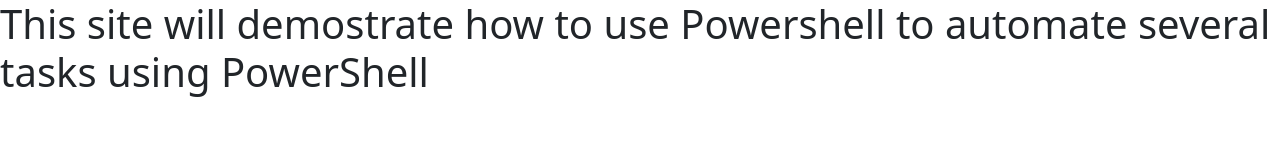
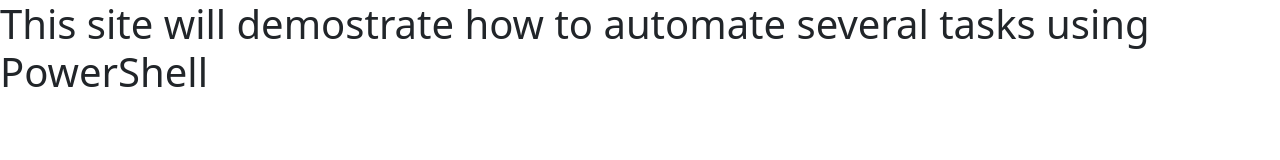
Before and after one commit to rustyrat21/Workstation_PS_Scripts, a plain HTML site: page index.html in a window 1280 px wide. Drawn offline with Linux system fonts and the light colour scheme.

Commit message:
Shorting the Header

```diff
--- a/index.html
+++ b/index.html
@@ -8,7 +8,7 @@
     <link href="/css/bootstrap.min.css" rel="stylesheet" integrity="sha384-T3c6CoIi6uLrA9TneNEoa7RxnatzjcDSCmG1MXxSR1GAsXEV/Dwwykc2MPK8M2HN" crossorigin="anonymous">
   </head>
   <body>
-    <h1>This site will demostrate how to use Powershell to automate several tasks using PowerShell</h1>
+    <h1>This site will demostrate how to automate several tasks using PowerShell</h1>
     <script src="/js/bootstrap.bundle.min.js" integrity="sha384-C6RzsynM9kWDrMNeT87bh95OGNyZPhcTNXj1NW7RuBCsyN/o0jlpcV8Qyq46cDfL" crossorigin="anonymous"></script>
   </body>
 
```
